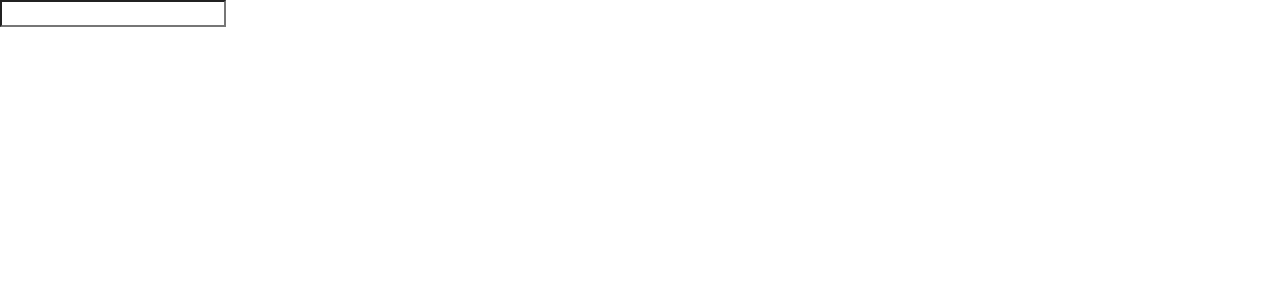
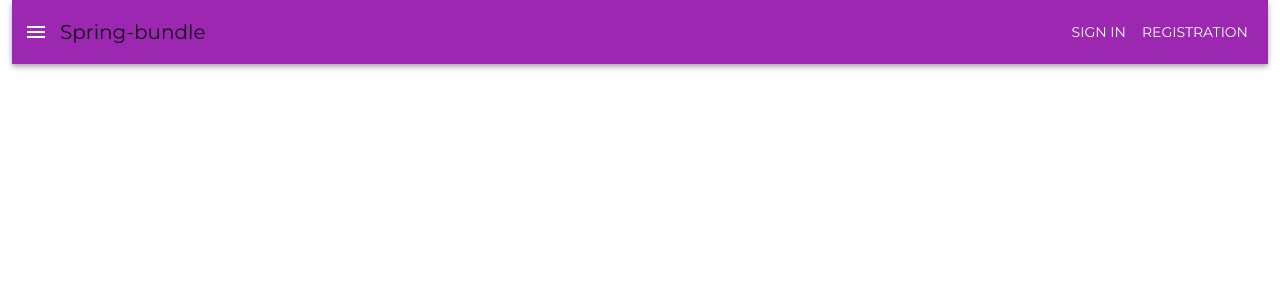
Before and after one commit to sdfizzz/react-client, a React (Create React App) app: page / in a window 1280 px wide. Shown: the top 300 px of the page. Built offline with nearby package versions, Linux system fonts and the light colour scheme.

Commit message:
navigation

```diff
--- a/package.json
+++ b/package.json
@@ -26,8 +26,7 @@
     "react": "^16.13.1",
     "react-dom": "^16.13.1",
     "react-router-dom": "^5.1.2",
-    "react-scripts": "3.4.1",
-    "styled-components": "^5.1.0"
+    "react-scripts": "3.4.1"
   },
   "devDependencies": {
     "@babel/core": "^7.7.5",
@@ -36,6 +35,8 @@
     "@babel/preset-env": "^7.7.6",
     "@babel/preset-react": "^7.7.4",
     "@babel/runtime": "^7.7.6",
+    "@material-ui/core": "^4.9.14",
+    "@material-ui/icons": "^4.9.1",
     "babel-eslint": "^10.0.3",
     "babel-loader": "^8.0.6",
     "babel-plugin-import": "^1.13.0",
--- a/src/index.html
+++ b/src/index.html
@@ -4,6 +4,11 @@
 <head>
     <meta charset="utf-8">
     <title>Client for spring-bundles</title>
+    <!--
+    <link rel="stylesheet" href="https://fonts.googleapis.com/css?family=Roboto:300,400,500,700&display=swap" />
+    -->
+    <link href="https://fonts.googleapis.com/css2?family=Montserrat&display=swap" rel="stylesheet">
+    <link rel="stylesheet" href="https://fonts.googleapis.com/icon?family=Material+Icons" />
 </head>
 
 <body>
--- a/src/index.js
+++ b/src/index.js
@@ -1,7 +1,13 @@
-import React, { Component } from 'react';
+import React from 'react';
 import ReactDOM from 'react-dom';
+import { ThemeProvider } from '@material-ui/core/styles';
 
-import Form from './js/components/Form';
+import App from './js/App';
+import theme from './js/styles';
 
-const wrapper = document.getElementById('root');
-wrapper ? ReactDOM.render(<Form />, wrapper) : false;
+ReactDOM.render(
+    <ThemeProvider theme={theme}>
+        <App />
+    </ThemeProvider>,
+    document.getElementById('root')
+);
--- /dev/null
+++ b/src/js/App.js
@@ -0,0 +1,12 @@
+import React from 'react';
+import Container from '@material-ui/core/Container';
+
+import Header from './components/header/Header.js';
+
+const App = () => (
+    <Container>
+        <Header />
+    </Container>
+);
+
+export default App;
--- /dev/null
+++ b/src/js/components/header/Header.js
@@ -0,0 +1,40 @@
+import React from 'react';
+import AppBar from '@material-ui/core/AppBar';
+import Toolbar from '@material-ui/core/Toolbar';
+import Typography from '@material-ui/core/Typography';
+import Button from '@material-ui/core/Button';
+import { makeStyles, useTheme } from '@material-ui/core/styles';
+import Box from '@material-ui/core/Box';
+import HeaderMenu from './HeaderMenu';
+
+const useStyles = makeStyles(theme => ({
+    root: {
+        flexGrow: 1
+    },
+    menuButton: {
+        marginRight: theme.spacing(2)
+    },
+    title: {
+        flexGrow: 1
+    }
+}));
+
+const Header = props => {
+    const theme = useStyles();
+
+    return (
+        <AppBar position="static">
+            <Toolbar>
+                <HeaderMenu className={theme.menuButton} />
+                <Typography variant="h6" className={theme.title}>
+                    Spring-bundle
+                </Typography>
+
+                <Button color="inherit">Sign in</Button>
+                <Button color="inherit">Registration</Button>
+            </Toolbar>
+        </AppBar>
+    );
+};
+
+export default Header;
--- /dev/null
+++ b/src/js/components/header/HeaderMenu.js
@@ -0,0 +1,91 @@
+import React from 'react';
+import { withStyles } from '@material-ui/core/styles';
+import IconButton from '@material-ui/core/IconButton';
+import MenuIcon from '@material-ui/icons/Menu';
+import MenuItem from '@material-ui/core/MenuItem';
+import Menu from '@material-ui/core/Menu';
+import ListItemIcon from '@material-ui/core/ListItemIcon';
+import ListItemText from '@material-ui/core/ListItemText';
+import InboxIcon from '@material-ui/icons/MoveToInbox';
+import DraftsIcon from '@material-ui/icons/Drafts';
+import SendIcon from '@material-ui/icons/Send';
+
+const StyledMenu = withStyles({
+    paper: {
+        border: '1px solid #d3d4d5'
+    }
+})(props => (
+    <Menu
+        elevation={0}
+        getContentAnchorEl={null}
+        anchorOrigin={{
+            vertical: 'bottom',
+            horizontal: 'center'
+        }}
+        transformOrigin={{
+            vertical: 'top',
+            horizontal: 'center'
+        }}
+        {...props}
+    />
+));
+
+const StyledMenuItem = withStyles(theme => ({
+    root: {
+        '&:focus': {
+            backgroundColor: theme.palette.primary.main,
+            '& .MuiListItemIcon-root, & .MuiListItemText-primary': {
+                color: theme.palette.common.white
+            }
+        }
+    }
+}))(MenuItem);
+
+const HeaderMenu = ({ classes }) => {
+    const [anchorEl, setAnchorEl] = React.useState(null);
+
+    const handleClick = event => {
+        setAnchorEl(event.currentTarget);
+    };
+
+    const handleClose = () => {
+        setAnchorEl(null);
+    };
+
+    return (
+        <div>
+            <IconButton edge="start" className={classes} color="inherit" aria-label="menu" onClick={handleClick}>
+                <MenuIcon />
+            </IconButton>
+
+            <StyledMenu
+                id="customized-menu"
+                anchorEl={anchorEl}
+                keepMounted
+                open={Boolean(anchorEl)}
+                onClose={handleClose}
+            >
+                <StyledMenuItem>
+                    <ListItemIcon>
+                        <SendIcon fontSize="small" />
+                    </ListItemIcon>
+                    <ListItemText primary="Sent mail" />
+                </StyledMenuItem>
+                <StyledMenuItem>
+                    <ListItemIcon>
+                        <DraftsIcon fontSize="small" />
+                    </ListItemIcon>
+                    <ListItemText primary="Drafts" />
+                </StyledMenuItem>
+                <StyledMenuItem>
+                    <ListItemIcon>
+                        <InboxIcon fontSize="small" />
+                    </ListItemIcon>
+                    <ListItemText primary="Inbox" />
+                </StyledMenuItem>
+            </StyledMenu>
+        </div>
+    );
+};
+
+export default HeaderMenu;
--- /dev/null
+++ b/src/js/styles.js
@@ -0,0 +1,20 @@
+import { createMuiTheme, responsiveFontSizes } from '@material-ui/core/styles';
+import purple from '@material-ui/core/colors/purple';
+import green from '@material-ui/core/colors/green';
+import { orange } from '@material-ui/core/colors';
+
+const theme = createMuiTheme({
+    spacing: 4,
+    palette: {
+        primary: purple,
+        secondary: green
+    },
+    status: {
+        danger: orange[500]
+    },
+    typography: {
+        fontFamily: ['Montserrat', '-apple-system', 'BlinkMacSystemFont', 'Arial', 'sans-serif'].join(',')
+    }
+});
+
+export default responsiveFontSizes(theme);
```
Also changed, not shown: 2 other files (tests, documents, lock files or other folders).
